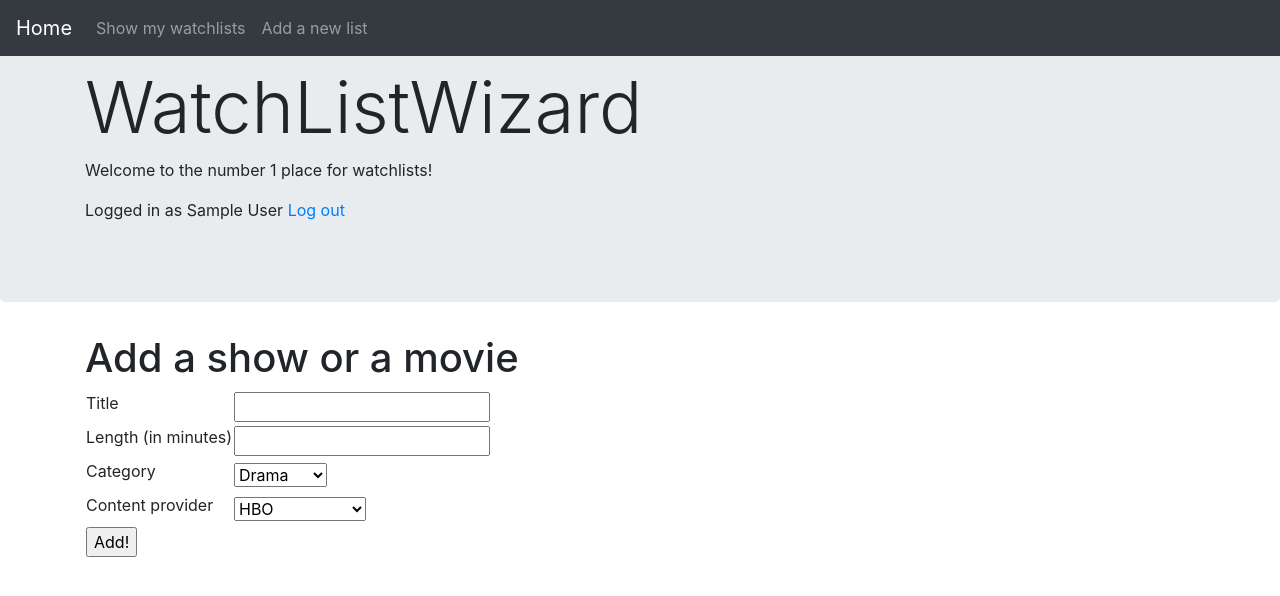
After one commit to skoskipaa/Katselulista, a Flask app: page /content/1/new/ in a window 1280 px wide. The commit adds this page. Shown: the top 596 px of the page. Run offline with Flask 2, Linux system fonts and the light colour scheme; a user stored in the database is signed in; tables that the repository leaves empty hold one stand-in row (values such as "Sample post"); some libraries are stand-ins or nearby versions.

Commit message:
Validoinnit, tyylittely, content-tauluun lisäys

```diff
--- a/application/__init__.py
+++ b/application/__init__.py
@@ -23,6 +23,9 @@ from application.lists import views
 from application.auth import models
 from application.auth import views
 
+from application.content import models
+from application.content import views
+
 from application.auth.models import User
 from os import urandom
 app.config["SECRET_KEY"] = urandom(32)
--- a/application/auth/models.py
+++ b/application/auth/models.py
@@ -13,7 +13,7 @@ class User(db.Model):
     username = db.Column(db.String(60), nullable=False)
     password = db.Column(db.String(60), nullable=False)
 
-    lists = db.relationship("List", backref='account', lazy=True)
+    lists = db.relationship("Watchlist", backref='account', lazy=True)
 
 
     def __init__(self, name, username, password):
--- /dev/null
+++ b/application/content/forms.py
@@ -0,0 +1,12 @@
+from flask_wtf import FlaskForm
+from wtforms import StringField, IntegerField, SelectField, validators
+
+class ContentForm(FlaskForm):
+    name = StringField("Title", [validators.Length(min=1)])
+    length = IntegerField("Length (in minutes)")
+    category = SelectField("Category", choices=[("Drama", "Drama"), ("Comedy", "Comedy"), ("Scifi", "Scifi"),
+    ("Horror", "Horror"), ("Action", "Action"), ("Romance", "Romance"), ("Kids", "Kids")])
+    cdn = SelectField("Content provider", choices=[("HBO", "HBO"), ("Netflix", "Netflix"), ("Amazon Prime", "Amazon Prime")])
+
+    class Meta:
+        csrf = False
--- /dev/null
+++ b/application/content/views.py
@@ -0,0 +1,46 @@
+from application import app, db
+from flask import render_template, request, redirect, url_for
+from flask_login import login_required, current_user
+
+from application.content.models import Content
+from application.content.forms import ContentForm
+
+from application.lists.models import Watchlist
+
+@app.route("/content/<list_id>/new/")
+@login_required
+def content_form(list_id):
+    li = Watchlist.query.filter_by(id=list_id).first()
+    return render_template("content/new.html", form = ContentForm(), list_id=li.id)
+
+
+@app.route("/content/<list_id>", methods=["GET"])
+@login_required
+def content_for_list(list_id):
+    name = Watchlist.query.filter_by(id=list_id).first()
+    item_name = name.name
+    contentlist = Content.query.filter_by(watchlist_id = list_id).all()
+    return render_template("content/list.html", contentlist = contentlist, name=item_name, list_id = list_id,
+        watchlist_length = Content.total_length_of_a_watchlist(list_id))
+
+
+@app.route("/content/<list_id>", methods=["POST"])
+@login_required
+def content_create(list_id):
+    form = ContentForm(request.form)
+
+    if not form.validate():
+        return render_template("content/new.html", form = form, list_id=list_id)
+
+    name = form.name.data
+    length = form.length.data
+    category = form.category.data
+    cdn = form.cdn.data
+
+    c = Content(name, length, category, cdn)
+    c.watchlist_id = list_id
+
+    db.session().add(c)
+    db.session().commit()
+
+    return redirect(url_for("content_for_list", list_id = list_id))
--- a/application/lists/forms.py
+++ b/application/lists/forms.py
@@ -2,7 +2,7 @@ from flask_wtf import FlaskForm
 from wtforms import StringField, validators
 
 class ListForm(FlaskForm):
-    name = StringField("List name", [validators.Length(min=5)])
+    name = StringField("List name", [validators.Length(min=1)])
 
     class Meta:
         csrf = False
--- /dev/null
+++ b/application/templates/content/new.html
@@ -0,0 +1,54 @@
+{% extends "layout.html" %}
+
+{% block body %}
+<h1>Add a show or a movie</h1>
+<form method="POST" action="{{ url_for('content_create', list_id=list_id) }}">
+    <table>
+        <tr>
+      <td>
+        {{ form.name.label }}
+      </td>
+      <td>
+        {{ form.name }}
+      </td>
+      <td>
+        <ul>
+            {% for error in form.name.errors %}
+            <li>{{ error}}</li>
+            {% endfor %}
+        </ul>
+    </td>
+        </tr>
+    <tr>
+        <td>
+            {{ form.length.label }}
+        </td>
+         <td>
+            {{ form.length }}
+        </td>
+    </tr>
+    <tr>
+        <td>
+          {{ form.category.label }}
+        </td>
+        <td>
+          {{ form.category }}
+        </td>
+    </tr>
+    <tr>
+        <td>
+            {{ form.cdn.label }}
+        </td>
+        <td>
+            {{ form.cdn }}
+        </td>
+    </tr>
+    <tr>
+      <td colspan="2">
+        <input type="submit" value="Add!"/>
+      </td>
+        </tr>
+    </table>
+
+</form>
+{% endblock %}
--- a/application/templates/index.html
+++ b/application/templates/index.html
@@ -2,6 +2,6 @@
 
 {% block body %}
   <p>
-    Hello world!
+
   </p>
 {% endblock %}
--- a/application/templates/layout.html
+++ b/application/templates/layout.html
@@ -2,10 +2,38 @@
 <html>
   <head>
     <meta charset="utf-8">
+    <meta name="viewport" content="width=device-width, initial-scale=1, shrink-to-fit=no">
+
     <title>WatchListApp</title>
+    <link rel="stylesheet" href="https://maxcdn.bootstrapcdn.com/bootstrap/4.0.0/css/bootstrap.min.css" integrity="sha384-Gn5384xqQ1aoWXA+058RXPxPg6fy4IWvTNh0E263XmFcJlSAwiGgFAW/dAiS6JXm" crossorigin="anonymous">
+    <link href="jumbotron.css" rel="stylesheet">
   </head>
 
   <body>
+    <nav class="navbar navbar-expand-md navbar-dark fixed-top bg-dark">
+      <a class="navbar-brand" href="/">Home</a>
+      <button class="navbar-toggler" type="button" data-toggle="collapse" data-target="#navbarLinks" aria-controls="navbarLinks" aria-expanded="false" aria-label="Toggle naviation">
+        <span class="navbar-toggler-icon"></span>
+      </button>
+
+      <div class="collapse navbar-collapse" id="navbarLinks">
+        <ul class="navbar-nav mr-auto">
+          <li class="nav-item">
+            <a class="nav-link" href="{{ url_for('lists_index') }}">Show my watchlists</a>
+          </li>
+          <li class="nav-item">
+            <a class="nav-link" href="{{ url_for('lists_form') }}">Add a new list</a>
+          </li>
+        </ul>
+      </div>
+    </nav>
+
+    <main role="main">
+
+      <div class="jumbotron">
+        <div class="container">
+          <h1 class="display-3">WatchListWizard</h1>
+          <p>Welcome to the number 1 place for watchlists!</p>
           {% if current_user.is_authenticated %}
           <p>Logged in as {{ current_user.name }}
             <a href="{{ url_for('auth_logout') }}">Log out</a>
@@ -14,14 +42,22 @@
           <a href="{{ url_for('auth_login') }}">Log in</a><span> or </span>
           <a href="{{ url_for('auth_register') }}">Create a new account</a>
           {% endif %}
-    <ul>
-      <li><a href="{{ url_for('lists_index') }}">Show all lists</a></li>
-      <li><a href="{{ url_for('lists_form') }}">Add a new list</a></li>
-    </ul>
+        </div>
+      </div>
+
+
+      <div class="container">
       {% block body %}
       <p>
         Content.
       </p>
     {% endblock %}
+      </div>
+    </main>
+
+
+    <script src="https://code.jquery.com/jquery-3.2.1.slim.min.js" integrity="sha384-KJ3o2DKtIkvYIK3UENzmM7KCkRr/rE9/Qpg6aAZGJwFDMVNA/GpGFF93hXpG5KkN" crossorigin="anonymous"></script>
+    <script src="https://cdnjs.cloudflare.com/ajax/libs/popper.js/1.12.9/umd/popper.min.js" integrity="sha384-ApNbgh9B+Y1QKtv3Rn7W3mgPxhU9K/ScQsAP7hUibX39j7fakFPskvXusvfa0b4Q" crossorigin="anonymous"></script>
+    <script src="https://maxcdn.bootstrapcdn.com/bootstrap/4.0.0/js/bootstrap.min.js" integrity="sha384-JZR6Spejh4U02d8jOt6vLEHfe/JQGiRRSQQxSfFWpi1MquVdAyjUar5+76PVCmYl" crossorigin="anonymous"></script>
   </body>
 </html>
--- a/application/templates/lists/list.html
+++ b/application/templates/lists/list.html
@@ -3,13 +3,13 @@
 <table>
     <tr>
         <th>Watchlist</th>
-        <th>Date Created</th>
     </tr>
     {% for list in lists %}
     <tr>
-        <td>{{ list.name }}</td>
-        <td>{{ list.date_created }}</td>
+        <td><a href="{{ url_for('content_for_list', list_id=list.id) }}">{{ list.name }}</a></td>
+
     </tr>
     {% endfor %}
 </table>
+<h6>Total length of your watchlists: {{ total_length }} minutes</h6>
 {% endblock %}
```
Also changed, not shown: application/auth/forms.py (+4 -5 lines), application/auth/views.py (+5 -4 lines), application/content/models.py (added, +50 -0 lines), application/lists/models.py (+6 -1 lines), application/lists/views.py (+7 -3 lines), application/templates/auth/registrationform.html (+22 -1 lines), application/templates/content/list.html (added, +26 -0 lines), application/content/__init__.py (added). Lines whose indentation alone changed are shown as unchanged.
